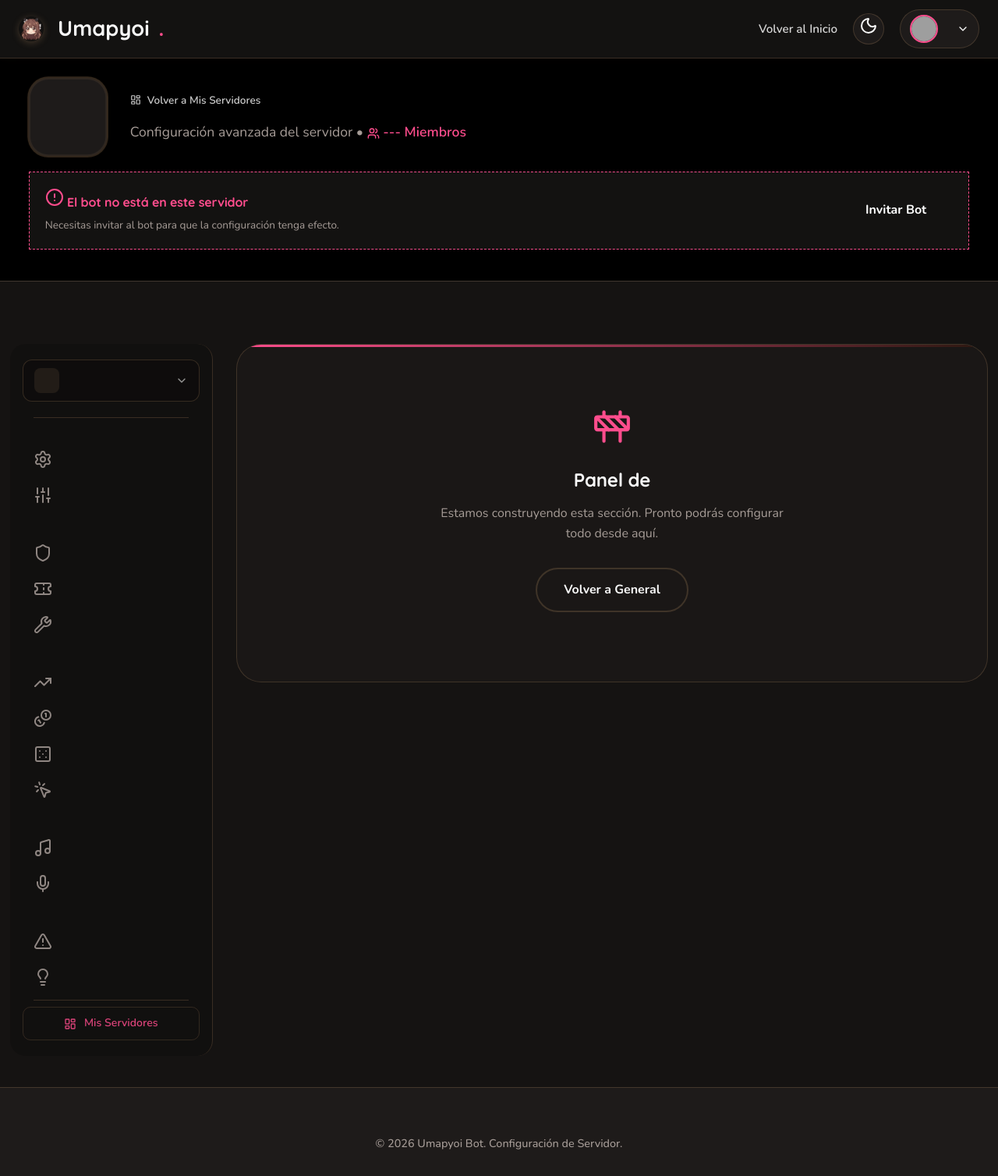
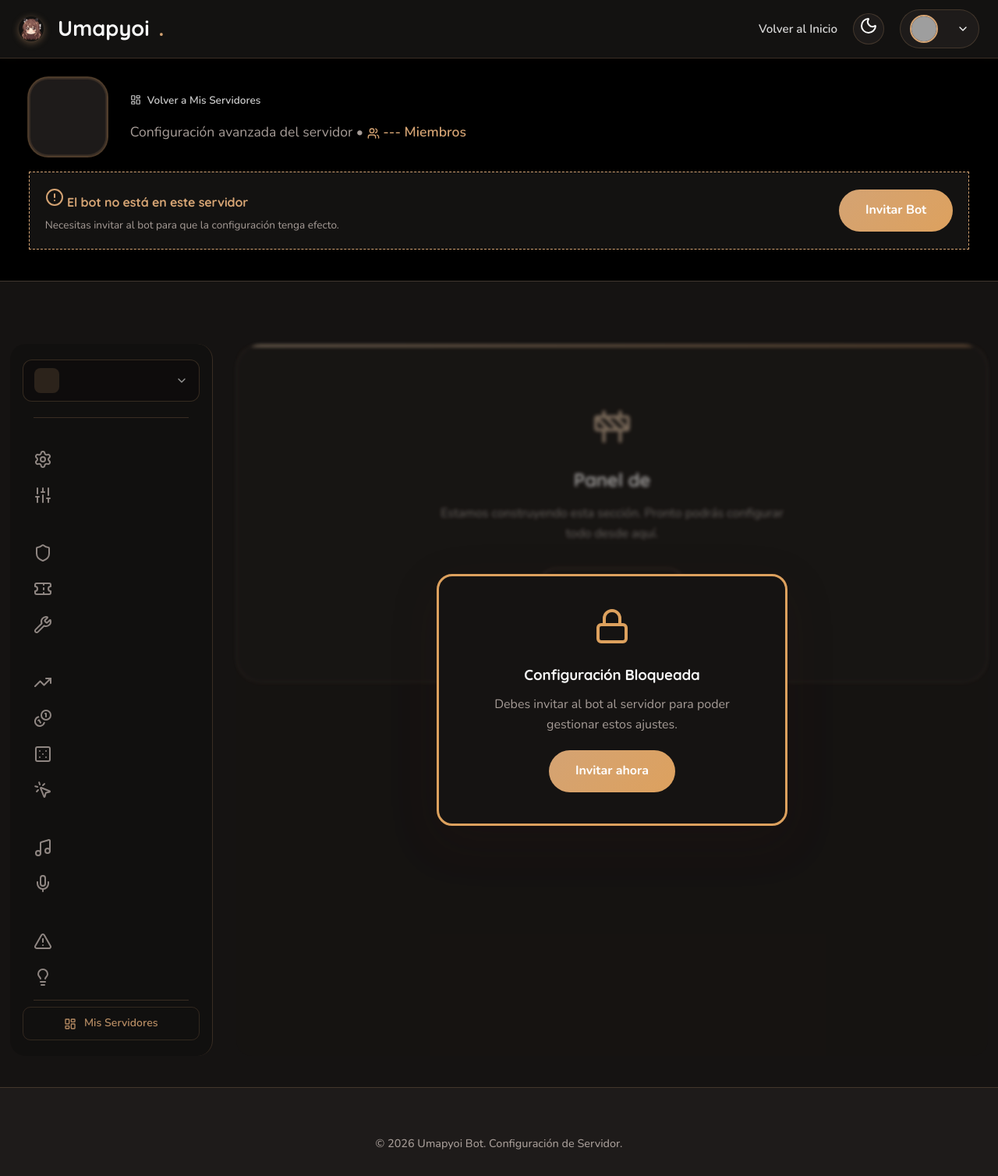
Before and after one commit to Sakurayo-Crispita/UmapyoiBot, a Python web app: template web/templates/guild_panel.html in a window 1280 px wide. Shown: the whole page at 78% size. Run offline with Jinja, Linux system fonts and the light colour scheme; the template is opened without the code that fills it, so the values that code supplies are empty; grey boxes are pictures that could not be loaded.

Commit message:
Arreglo timiling

```diff
--- a/web/static/styles.css
+++ b/web/static/styles.css
@@ -8,15 +8,16 @@
     --nav-bg: rgba(250, 243, 224, 0.98);
     --crema-input: #ffffff;  /* Pure white for inputs to POP */
     --border-color: rgba(44, 24, 16, 0.15);
-    --accent-glow: rgba(255, 77, 141, 0.3);
+    --accent-glow: rgba(212, 163, 115, 0.3);
     --glass-bg: rgba(250, 243, 224, 0.7);
     --glass-border: rgba(44, 24, 16, 0.2);
 
-    /* Branding Accents - Saturated Hero Colors */
-    --p-pink: #ff4d8d;       /* Vibrant "Nekotina-style" PINK */
-    --p-pink-soft: rgba(255, 77, 141, 0.12);
-    --p-gold: #d4a373;       /* Warm Caramel Gold */
-    --p-pink-deep: #2c1810;  /* Mocha for strong accents */
+    /* Branding Accents - Umapyoi Original (Caramel & Gold) */
+    --p-pink: #d4a373;       /* Original Caramel */
+    --p-pink-soft: #faedcd;  /* Soft Crema */
+    --p-gold: #dda15e;       /* Bronze Accent */
+    --p-pink-deep: #bc6c25;  /* Deep Mocha */
+    --a-purple: #dda15e;     /* Legacy support for bronze */
 
     /* Design Tokens */
     --header-h: 85px;
@@ -81,8 +82,8 @@
     --text-muted: #a69c97;
     --nav-bg: rgba(21, 19, 18, 0.95);
     --border-color: rgba(212, 163, 115, 0.2);
-    --p-pink-soft: rgba(212, 163, 115, 0.1);
-    --accent-glow: rgba(212, 163, 115, 0.25);
+    --p-pink-soft: rgba(212, 163, 115, 0.15);
+    --accent-glow: rgba(212, 163, 115, 0.4);
     --glass-bg: rgba(30, 27, 26, 0.6);
     --glass-border: rgba(212, 163, 115, 0.1);
     --shadow-md: 0 8px 40px rgba(0, 0, 0, 0.5);
--- a/web/templates/guild_panel.html
+++ b/web/templates/guild_panel.html
@@ -20,7 +20,7 @@
         href="https://fonts.googleapis.com/css2?family=Nunito:wght@400;500;600;700&family=Quicksand:wght@600;700&display=swap"
         rel="stylesheet">
     <script src="https://unpkg.com/lucide@latest"></script>
-    <link rel="stylesheet" href="/static/styles.css?v=14.0">
+    <link rel="stylesheet" href="/static/styles.css?v=15.0">
     <style>
         /* Identity Animations & Layout Fixes */
         @keyframes iconPulse {
@@ -907,30 +907,41 @@
                 </a>
             </aside>
 
-            <section>
-                {% if saved %}
-                <div class="toast-success" id="successToast">
-                    <i data-lucide="check-circle" style="width:20px;height:20px;"></i>
-                    <span>Cambios guardados correctamente.</span>
+            <section class="config-container">
+
+
+                {% if not server.has_bot %}
+
+
+                <div class="lock-barrier">
+
+
+                    <div class="lock-message" style="pointer-events: auto;">
+
+
+                        <i data-lucide="lock" style="width:48px;height:48px;color:var(--p-gold);margin-bottom:15px;"></i>
+
+
+                        <h3 style="margin-bottom:10px;">Configuración Bloqueada</h3>
+
+
+                        <p style="color:var(--text-muted);margin-bottom:20px;">Debes invitar al bot al servidor para poder gestionar estos ajustes.</p>
+
+
+                        <a href="https://discord.com/api/oauth2/authorize?client_id={{ client_id }}&permissions=8&guild_id={{ server.id }}&scope=bot%20applications.commands" class="btn btn-p">Invitar ahora</a>
+
+
+                    </div>
+
+
                 </div>
-                <script>
-                    setTimeout(() => {
-                        const toast = document.getElementById('successToast');
-                        if (toast) {
-                            toast.style.opacity = '0';
-                            toast.style.transform = 'translateY(20px)';
-                            setTimeout(() => toast.remove(), 300);
-
-                            // Limpiar la URL para que no vuelva a aparecer al recargar
-                            if (window.history.replaceState) {
-                                const url = new URL(window.location);
-                                url.searchParams.delete('saved');
-                                window.history.replaceState({ path: url.href }, '', url.href);
-                            }
-                        }
-                    }, 4000);
-                </script>
+
+
                 {% endif %}
+
+
+
+                <div class="{% if not server.has_bot %}locked-section{% endif %}">
                 {% if section == 'general' %}
                 <!-- Quick Start Banner (Compact) -->
                 <div class="quick-start-banner"
@@ -2358,6 +2369,7 @@
                     </div>
                 </div>
                 {% endif %}
+            </div><!-- End of locked-section -->
             </section>
         </div>
     </main>
@@ -2775,24 +2787,21 @@
         window.syncCardGlows();
     })();
     </script>
-
-
     <!-- Auto-Toast for saved changes -->
     {% if saved %}
     <script>
-        document.addEventListener('DOMContentLoaded', () => {
-            if (typeof showToast === 'function') {
-                showToast('Cambios guardados exitosamente.', 'success');
+        document.addEventListener("DOMContentLoaded", () => {
+            if (typeof showToast === "function") {
+                showToast("Cambios guardados exitosamente.", "success");
             }
             // Cleanup URL
             if (window.history.replaceState) {
                 const url = new URL(window.location);
-                url.searchParams.delete('saved');
-                window.history.replaceState({ path: url.href }, '', url.href);
+                url.searchParams.delete("saved");
+                window.history.replaceState({ path: url.href }, "", url.href);
             }
         });
     </script>
     {% endif %}
 </body>
-
 </html>
```
Also changed, not shown: web/app.py (+19 -8 lines).
